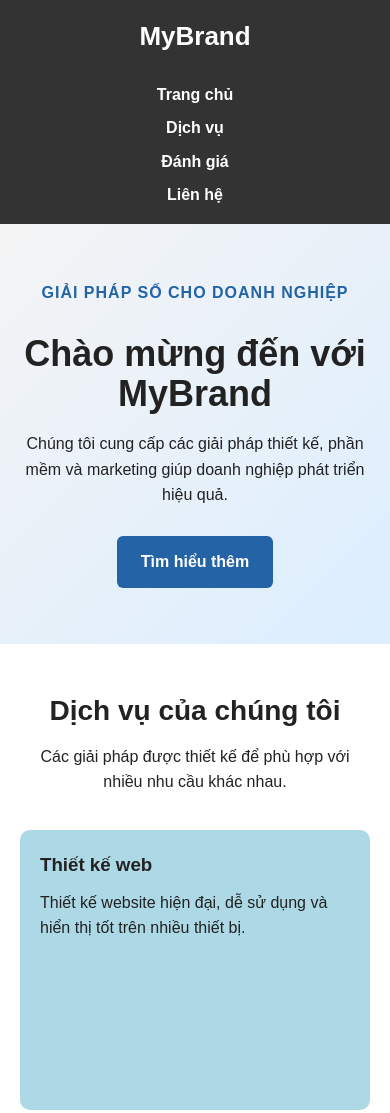
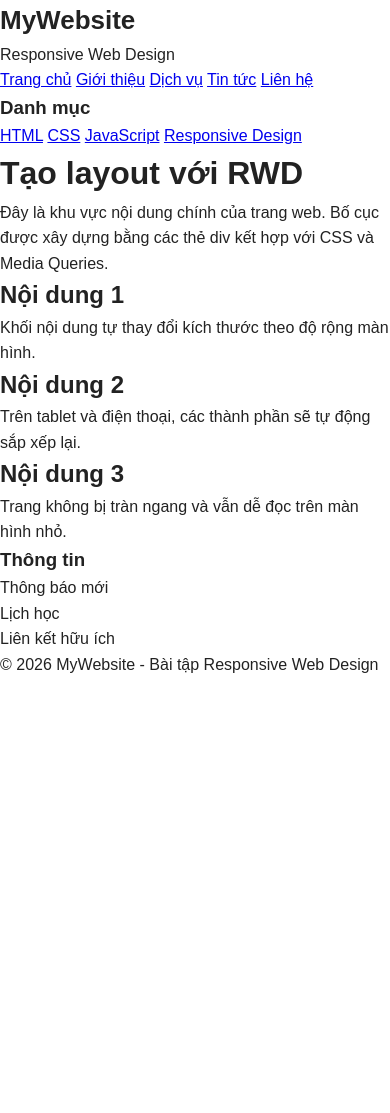
Before and after one commit to quocdoanhdang8/thuc-hanh-html-vinh-ha-long, a plain HTML site: page index.html in a window 390 px wide. Shown: the top 1113 px of the page. After the commit the page ends 844 px from the top, so only its background shows below. Drawn offline with Linux system fonts and the light colour scheme.

Commit message:
feat: build responsive div layout

```diff
--- a/index.html
+++ b/index.html
@@ -3,75 +3,64 @@
 <head>
     <meta charset="UTF-8">
     <meta name="viewport" content="width=device-width, initial-scale=1.0">
-    <title>Landing Page Responsive</title>
+    <title>Layout Responsive với RWD</title>
     <link rel="stylesheet" href="style.css">
 </head>
 <body>
-    <header class="header">
-        <div class="logo">MyBrand</div>
-        <nav class="nav" aria-label="Điều hướng chính">
-            <ul>
-                <li><a href="#home">Trang chủ</a></li>
-                <li><a href="#services">Dịch vụ</a></li>
-                <li><a href="#testimonials">Đánh giá</a></li>
-                <li><a href="#contact">Liên hệ</a></li>
-            </ul>
-        </nav>
-    </header>
+    <div id="main">
+        <div id="header">
+            <div class="logo">MyWebsite</div>
+            <div class="slogan">Responsive Web Design</div>
+        </div>
 
-    <main>
-        <section class="hero" id="home">
-            <div class="hero-content">
-                <p class="eyebrow">Giải pháp số cho doanh nghiệp</p>
-                <h1>Chào mừng đến với MyBrand</h1>
-                <p>Chúng tôi cung cấp các giải pháp thiết kế, phần mềm và marketing giúp doanh nghiệp phát triển hiệu quả.</p>
-                <a href="#services" class="btn">Tìm hiểu thêm</a>
-            </div>
-        </section>
+        <div id="menu">
+            <a href="#">Trang chủ</a>
+            <a href="#">Giới thiệu</a>
+            <a href="#">Dịch vụ</a>
+            <a href="#">Tin tức</a>
+            <a href="#">Liên hệ</a>
+        </div>
 
-        <section id="services" class="services">
-            <div class="section-heading">
-                <h2>Dịch vụ của chúng tôi</h2>
-                <p>Các giải pháp được thiết kế để phù hợp với nhiều nhu cầu khác nhau.</p>
+        <div id="page-body">
+            <div id="left">
+                <h3>Danh mục</h3>
+                <a href="#">HTML</a>
+                <a href="#">CSS</a>
+                <a href="#">JavaScript</a>
+                <a href="#">Responsive Design</a>
             </div>
 
-            <div class="service-container">
-                <article class="service">
-                    <h3>Thiết kế web</h3>
-                    <p>Thiết kế website hiện đại, dễ sử dụng và hiển thị tốt trên nhiều thiết bị.</p>
-                </article>
-                <article class="service">
-                    <h3>Phát triển phần mềm</h3>
-                    <p>Xây dựng giải pháp phần mềm phù hợp với quy trình và mục tiêu kinh doanh.</p>
-                </article>
-                <article class="service">
-                    <h3>Marketing số</h3>
-                    <p>Hỗ trợ doanh nghiệp tiếp cận khách hàng bằng các kênh digital hiệu quả.</p>
-                </article>
-            </div>
-        </section>
+            <div id="content">
+                <h1>Tạo layout với RWD</h1>
+                <p>Đây là khu vực nội dung chính của trang web. Bố cục được xây dựng bằng các thẻ div kết hợp với CSS và Media Queries.</p>
 
-        <section class="testimonials" id="testimonials">
-            <div class="section-heading">
-                <h2>Khách hàng nói gì?</h2>
-                <p>Những phản hồi tiêu biểu từ khách hàng của MyBrand.</p>
+                <div class="cards">
+                    <div class="card">
+                        <h2>Nội dung 1</h2>
+                        <p>Khối nội dung tự thay đổi kích thước theo độ rộng màn hình.</p>
+                    </div>
+                    <div class="card">
+                        <h2>Nội dung 2</h2>
+                        <p>Trên tablet và điện thoại, các thành phần sẽ tự động sắp xếp lại.</p>
+                    </div>
+                    <div class="card">
+                        <h2>Nội dung 3</h2>
+                        <p>Trang không bị tràn ngang và vẫn dễ đọc trên màn hình nhỏ.</p>
+                    </div>
+                </div>
             </div>
 
-            <div class="testimonial-grid">
-                <blockquote class="testimonial">
-                    <p>“Dịch vụ tuyệt vời, giao diện đẹp và dễ sử dụng!”</p>
-                    <cite>— Khách hàng A</cite>
-                </blockquote>
-                <blockquote class="testimonial">
-                    <p>“Tôi rất hài lòng với cách MyBrand hỗ trợ dự án của chúng tôi.”</p>
-                    <cite>— Khách hàng B</cite>
-                </blockquote>
+            <div id="right">
+                <h3>Thông tin</h3>
+                <div class="widget">Thông báo mới</div>
+                <div class="widget">Lịch học</div>
+                <div class="widget">Liên kết hữu ích</div>
             </div>
-        </section>
-    </main>
+        </div>
 
-    <footer class="footer" id="contact">
-        <p>&copy; 2026 MyBrand. All rights reserved.</p>
-    </footer>
+        <div id="footer">
+            <p>&copy; 2026 MyWebsite - Bài tập Responsive Web Design</p>
+        </div>
+    </div>
 </body>
 </html>
```
